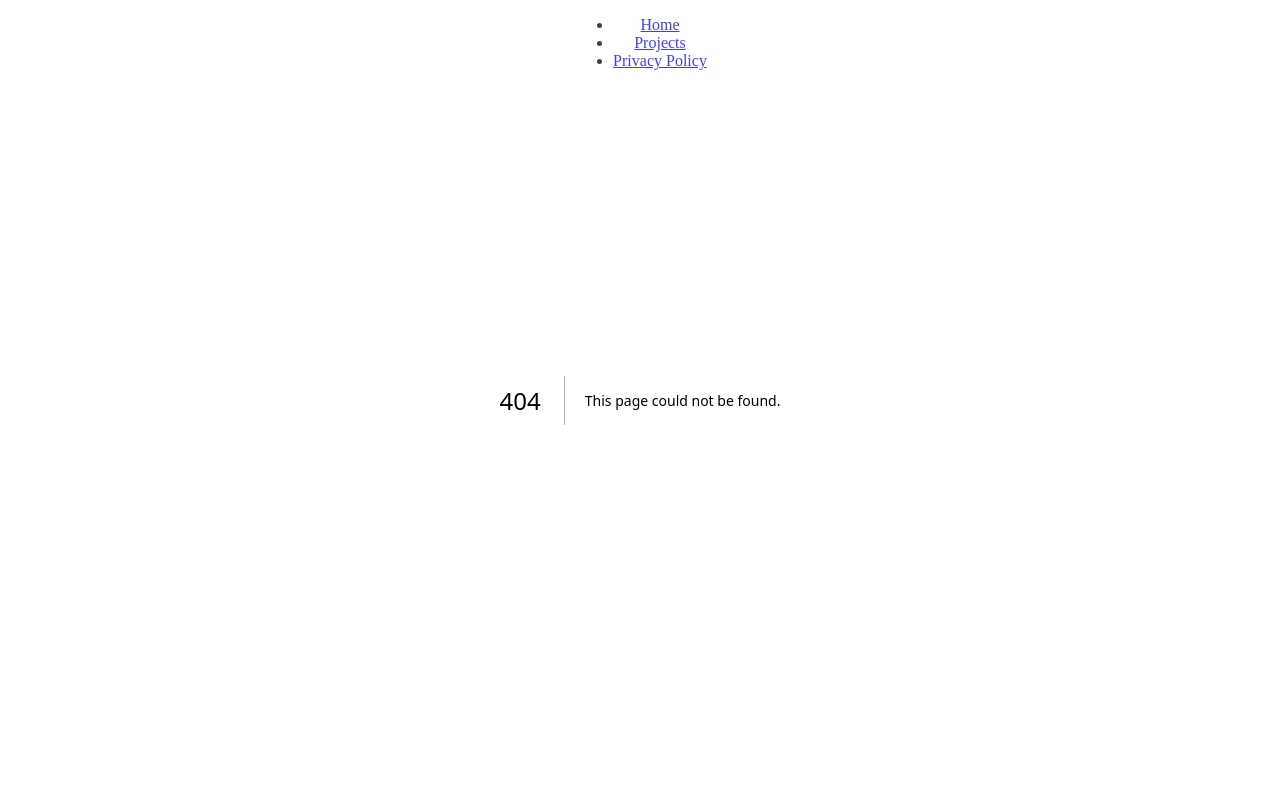
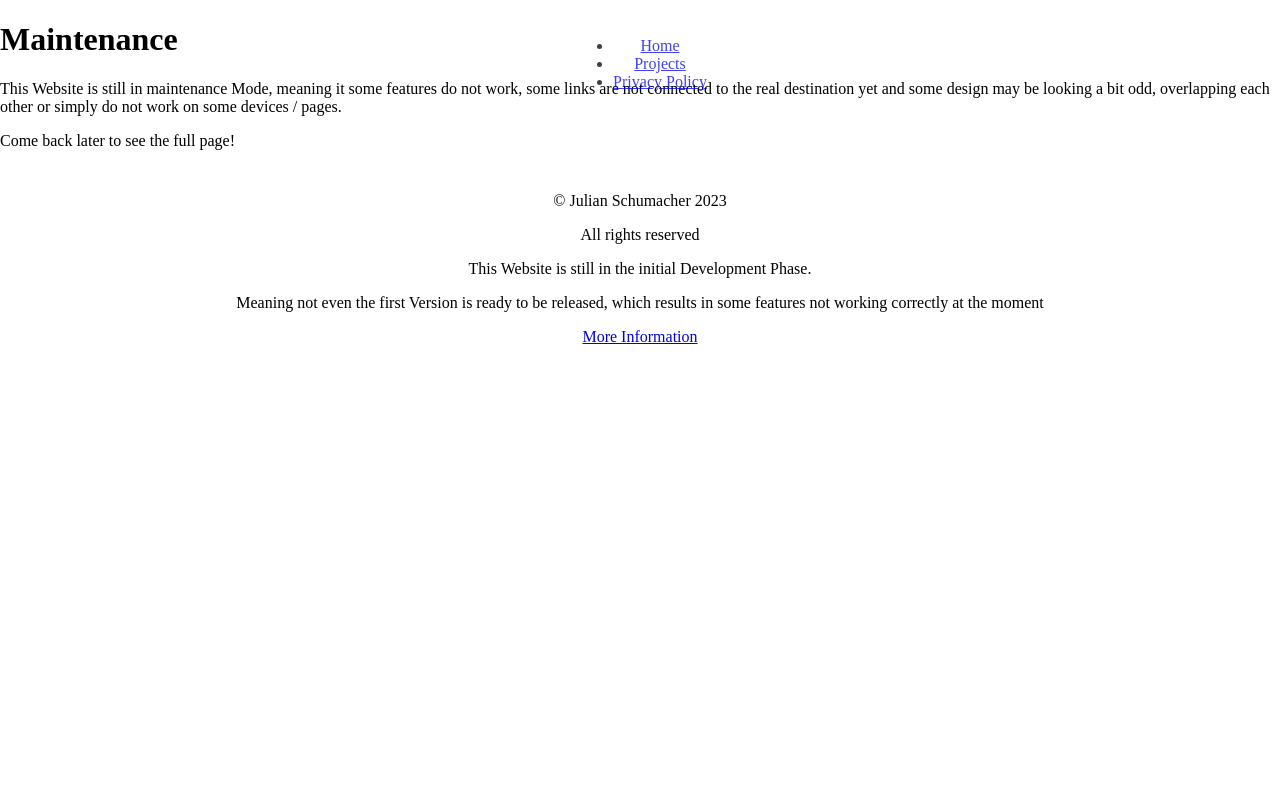
Before and after one commit to Julessh05/Website, a Next.js app: page /maintenance in a window 1280 px wide. Before the commit this address had no page. Shown: the top 800 px of the page. Built offline with nearby package versions, Linux system fonts and the light colour scheme.

Commit message:
Add maintenance information

```diff
--- a/src/app/components/footer/footer.tsx
+++ b/src/app/components/footer/footer.tsx
@@ -1,3 +1,4 @@
+import Link from 'next/link'
 import styles from './footer.module.css'
 
 export default function Footer() {
@@ -7,6 +8,7 @@ export default function Footer() {
             <p> All rights reserved </p>
             <p> This Website is still in the initial Development Phase. </p>
             <p> Meaning not even the first Version is ready to be released, which results in some features not working correctly at the moment </p>
+            <Link href={'/maintenance'}> More Information </Link>
         </footer>
     )
 }
--- /dev/null
+++ b/src/app/maintenance/page.tsx
@@ -0,0 +1,15 @@
+export default function Maintenance() {
+    return (
+        <main>
+            <h1> Maintenance </h1>
+            <p>
+                This Website is still in maintenance Mode, meaning
+                it some features do not work, some links are not connected
+                to the real destination yet and some design may be
+                looking a bit odd, overlapping each other or
+                simply do not work on some devices / pages.
+            </p>
+            <p> Come back later to see the full page! </p>
+        </main>
+    )
+}
```
Also changed, not shown: src/app/maintenance/page.module.tsx (added).
